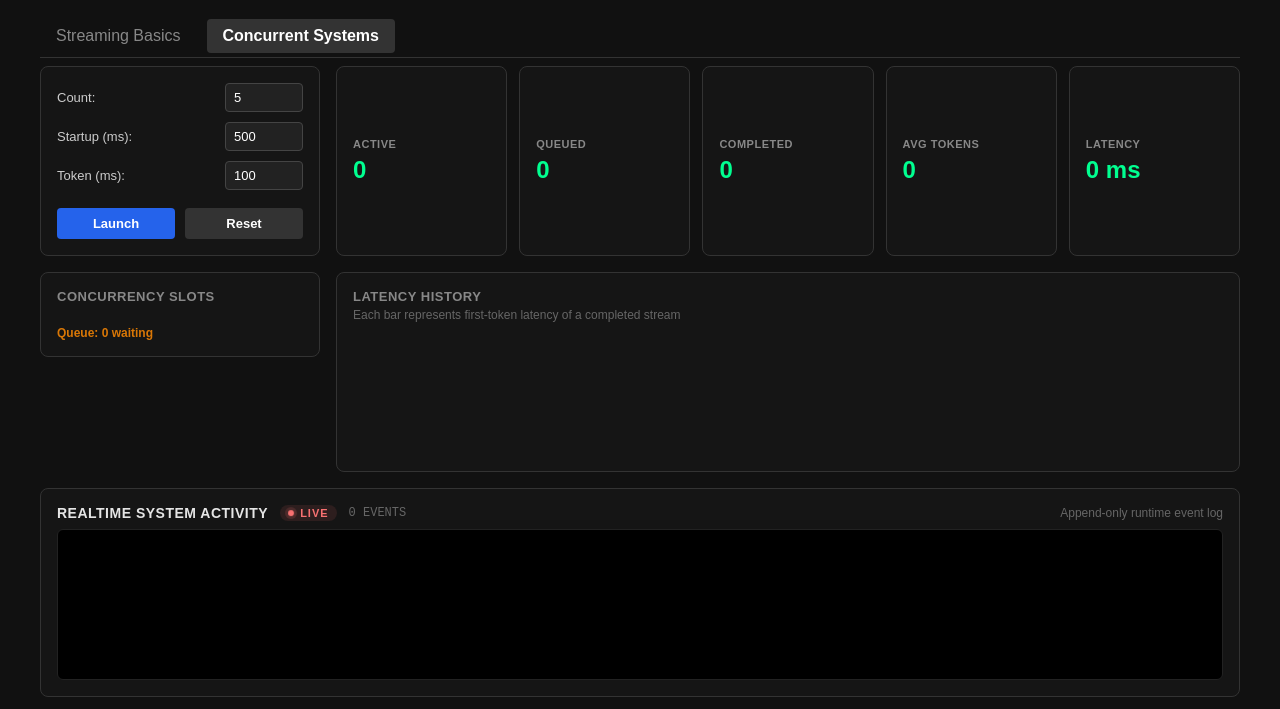
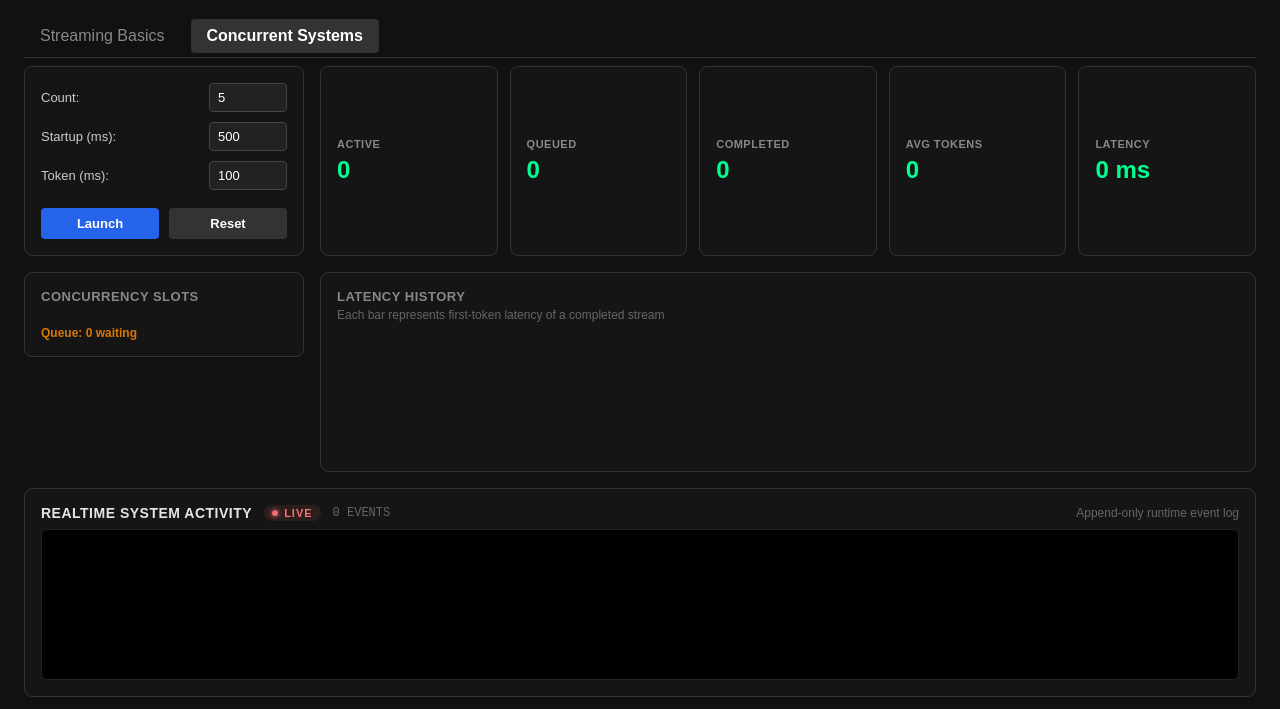
Before and after one commit to fourthlayerhq/ai-streaming-lab, a plain HTML site: page frontend/index.html in a window 1280 px wide. Shown: the part 91-800 px from the top of the page. Drawn offline with Linux system fonts and the light colour scheme; no server answers.

Commit message:
style: remove restrictive max-width to utilize full viewport horizontally

```diff
--- a/frontend/style.css
+++ b/frontend/style.css
@@ -12,8 +12,6 @@ body {
 }
 
 .container {
-    max-width: 1200px;
-    margin: 0 auto;
     width: 100%;
     height: 100%;
     display: flex;
```
